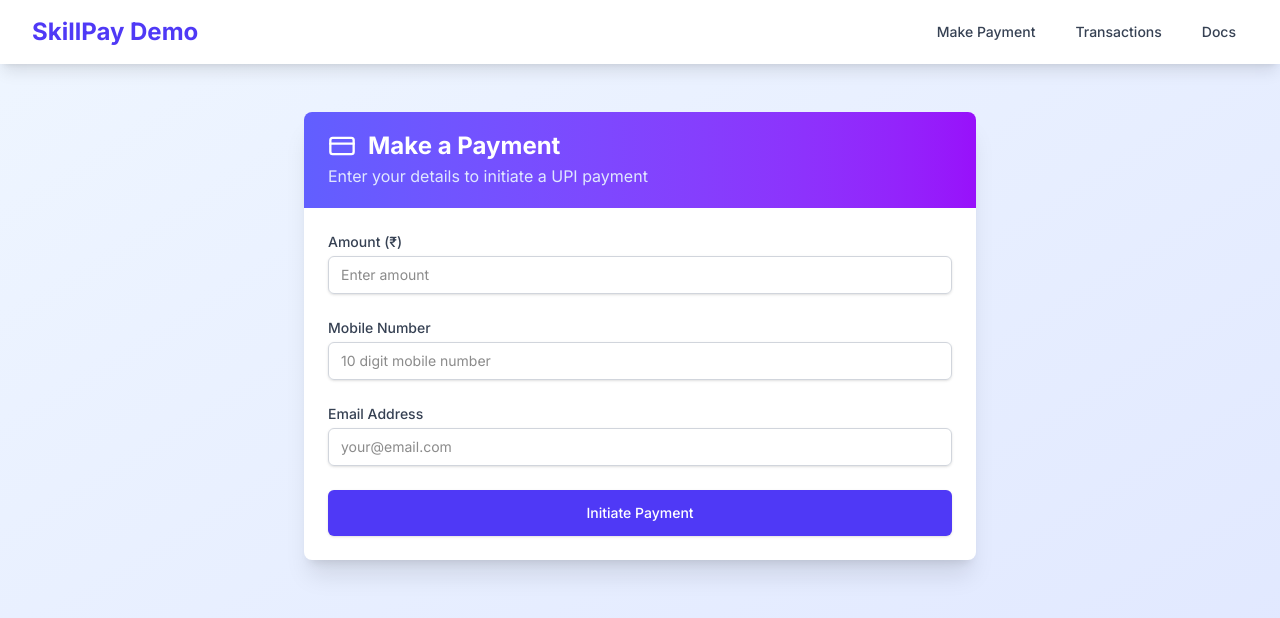
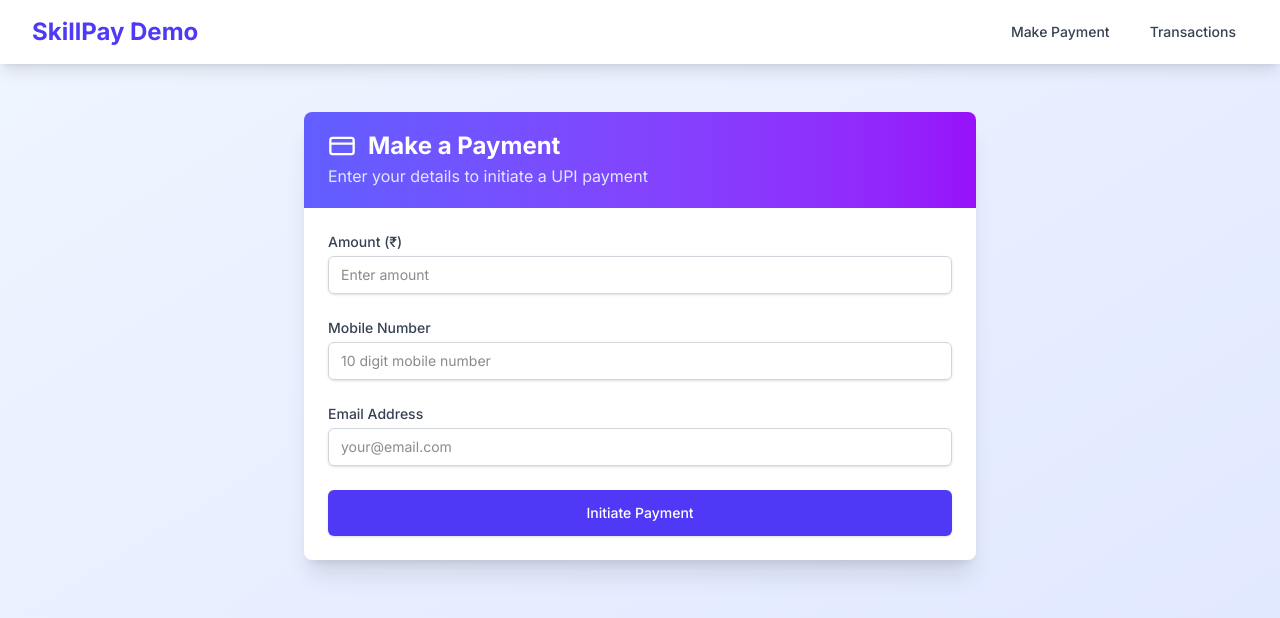
Before and after one commit to xtuae/skillpaydemo, a Next.js app: page / in a window 1280 px wide. Shown: the top 618 px of the page. Built offline with nearby package versions, Linux system fonts and the light colour scheme.

Commit message:
refactor: remove docs page to fix build errors

```diff
--- a/app/layout.tsx
+++ b/app/layout.tsx
@@ -33,9 +33,6 @@ export default function RootLayout({
                   <Link href="/transactions" className="text-gray-700 hover:text-indigo-600 px-3 py-2 rounded-md text-sm font-medium">
                     Transactions
                   </Link>
-                  <Link href="/docs" className="text-gray-700 hover:text-indigo-600 px-3 py-2 rounded-md text-sm font-medium">
-                    Docs
-                  </Link>
                 </div>
               </div>
             </div>
```
